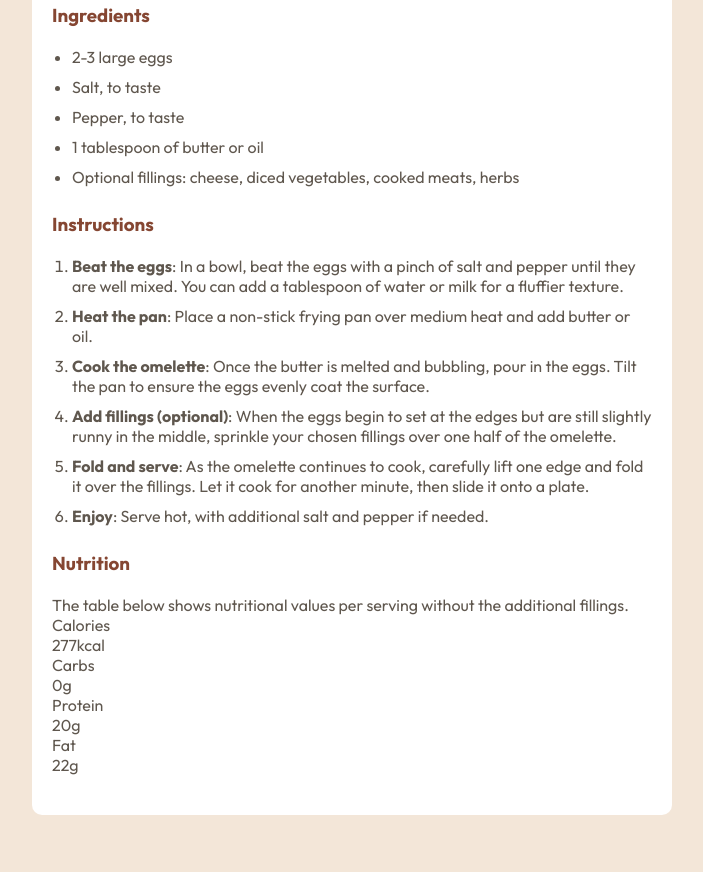
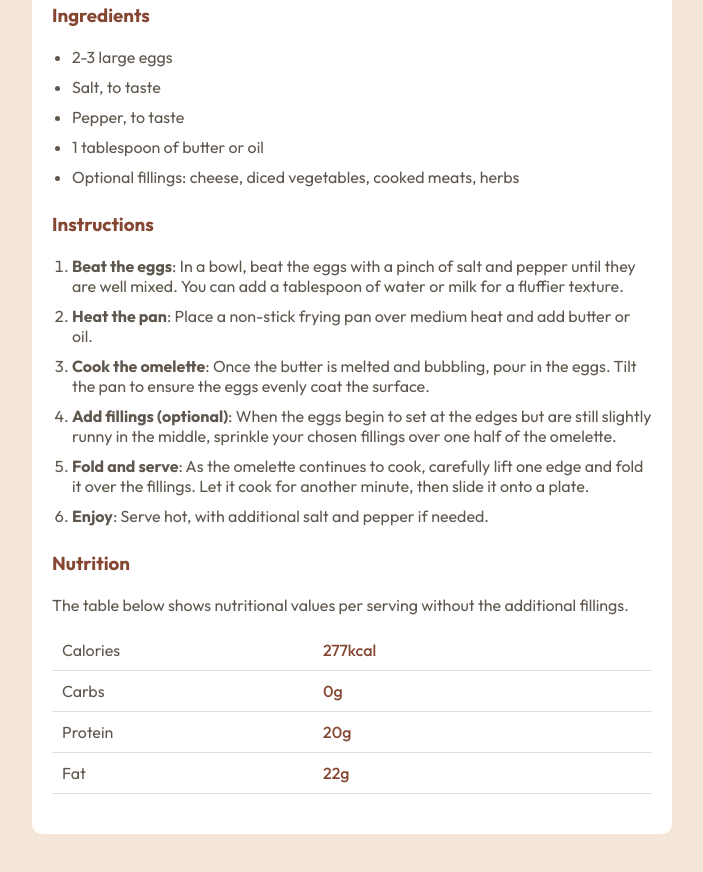
Before and after one commit to romrauq/recipe-page, a plain HTML site: page index.html in a window 1280 px wide. Shown: the part 648-1520 px from the top of the page, without its empty margins (288-991 px from the left). Drawn offline with Linux system fonts and the light colour scheme.

Commit message:
Styled nutrition section.

```diff
--- a/assets/css/styles.css
+++ b/assets/css/styles.css
@@ -88,8 +88,25 @@ body {
 	margin: 0 0 5px 20px;
 }
 
-.nutrition-table-container {
+.nutrition-description {
+	margin: 0 0 15px 0;
 }
 
+/* .nutrition-table-container {
+} */
+
 .table-row {
+	display: flex;
+	padding: 10px;
+	border-bottom: 1px solid hsl(30, 18%, 87%);
 }
+
+.nutrient {
+	width: 50%;
+	width: 45%;
+}
+
+.unit-measure {
+	color: hsl(14, 45%, 36%);
+	font-weight: 500;
+}
```
